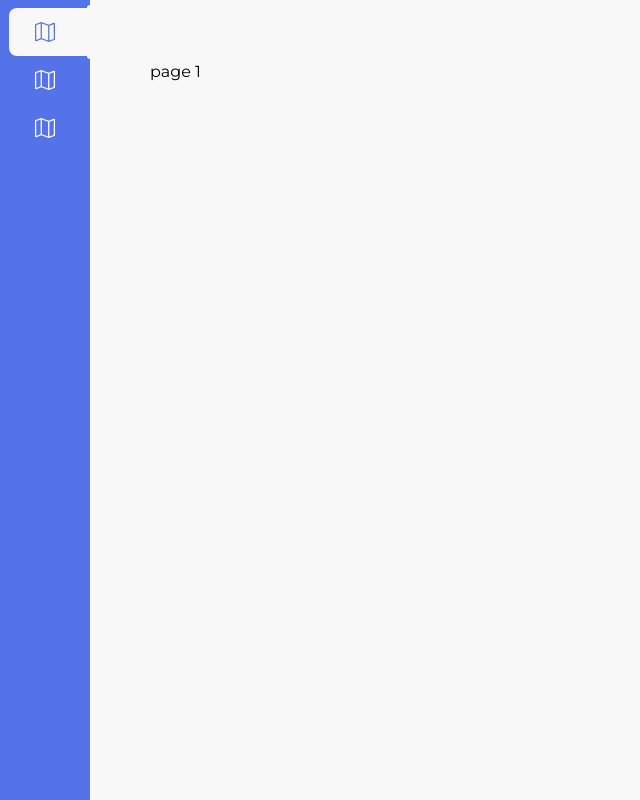
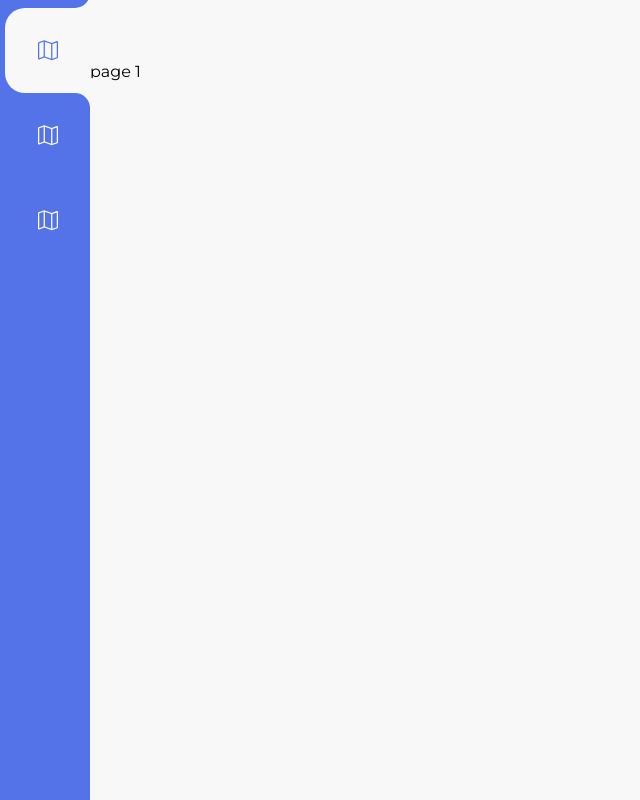
Before and after one commit to PSU-IKNT/frontend-airlines, a Nuxt app: page / in a window 1280 px wide. Shown: the whole page, without its empty margins (0-640 px from the left). Built offline with nearby package versions, Linux system fonts and the light colour scheme.

Commit message:
changed styles

```diff
--- a/assets/css/main.css
+++ b/assets/css/main.css
@@ -16,12 +16,12 @@ body {
   top: 0;
   left: 0;
   width: 90px;
-  height: 100%;
+  min-height: 100%;
 }
 
 .container {
   max-width: 1800px;
-  padding: 60px;
+  padding: 60px 0px;
   margin: 0 auto;
   min-height: inherit;
 }
@@ -57,6 +57,8 @@ body {
 }
 
 .swiper-pagination {
+  position: relative !important;
+  margin-top: 20px;
 }
 
 ::-webkit-scrollbar {
@@ -70,3 +72,7 @@ body {
 ::-webkit-scrollbar-thumb {
   background: #5473e8;
 }
+
+.content__slide {
+  padding: 0px 65px 20px 65px;
+}
--- a/components/layout/Sidebar.vue
+++ b/components/layout/Sidebar.vue
@@ -1,9 +1,10 @@
 <template>
   <aside class="my-blue-bg flex flex-col items-end py-2 flex-auto menu">
+    <div class="menu-wrapper">
       <NuxtLink
         v-for="page in pages"
         @click="selectPage(page)"
-			class="self-end min-w-[90%] rounded-l-lg"
+        class="self-end min-w-[90%] rounded-l-lg menu-link"
         :to="page.path"
         :style="{
           backgroundColor: page.isClicked ? '#F8F8F8' : 'transparent',
@@ -11,7 +12,7 @@
       >
         <LayoutSidebarItem />
       </NuxtLink>
-
+    </div>
     <!-- <NuxtLink class="self-end min-w-[90%] rounded-l-lg" to="/firstpage">
       <LayoutSidebarItem />
     </NuxtLink> -->
@@ -39,15 +40,15 @@ const pages = ref([
   },
 ]);
 
-const selectPage = selectedPage => {
-	pages.value.forEach(page => {
+const selectPage = (selectedPage) => {
+  pages.value.forEach((page) => {
     page.isClicked = page.path === selectedPage.path;
   });
 };
 
 const route = useRoute();
 
-pages.value.forEach(page => {
+pages.value.forEach((page) => {
   if (page.path === route.path) {
     page.isClicked = true;
   } else {
@@ -65,9 +66,6 @@ pages.value.forEach(page => {
   fill: #5473e8;
 }
 
-.router-link-active {
-	position: relative;
-}
 .router-link-active::after {
   content: "";
   position: absolute;
@@ -79,4 +77,82 @@ pages.value.forEach(page => {
   width: 6px;
   border-radius: 10px;
 }
+
+.menu-wrapper {
+  position: relative;
+  display: flex;
+  flex-direction: column;
+  z-index: 10;
+}
+
+.menu-bar {
+  position: absolute;
+  top: 0;
+  width: 100%;
+  height: 100%;
+  background-color: #f8f8f8;
+  z-index: 0;
+}
+
+/* .menu-link:not(:first-child()),
+.menu-link:not(:last-child()) {
+  position: relative;
+  z-index: 100;
+  background-color: #5473e8 !important;
+  border-radius: 0px 30px 30px 0px;
+} */
+
+.menu-link {
+  position: relative;
+  background-color: #5473e8 !important;
+  border-radius: 20px 0px 0px 20px !important;
+}
+
+/* .menu-link:first-child .router-link-active {
+  border-radius: 20px 0px 0px 0px;
+}
+
+.menu-link:nth-child(2) {
+  border-radius: 0px 20px 0px 0px;
+}
+
+.menu-link:last-child {
+  border-radius: 0px 20px 0px 0px;
+}
+
+.router-link-active {
+  position: relative;
+  border-radius: 20px 0px 20px 10px !important; */
+/* } */
+.router-link-active {
+  background-color: #f8f8f8 !important;
+  position: relative;
+  width: 100%;
+  height: 100%;
+}
+.router-link-active::before {
+  content: "";
+  width: 30px;
+  height: 30px;
+  position: absolute;
+  top: -30px;
+  right: 0px;
+  border-radius: 50%;
+  box-shadow: 15px 15px 0 #f8f8f8;
+  background-color: #5473e8;
+  display: block;
+}
+.router-link-active::after {
+  content: "";
+  width: 30px;
+  height: 30px;
+  position: absolute;
+  top: 85px;
+  right: 0px;
+  border-radius: 50%;
+  box-shadow: 15px -15px 0 #f8f8f8;
+  background-color: #5473e8;
+  display: block;
+  z-index: 100;
+}
 </style>
--- a/components/layout/SidebarItem.vue
+++ b/components/layout/SidebarItem.vue
@@ -1,5 +1,7 @@
 <template>
-	<button class="min-h-12 min-w-[90%] flex items-center justify-center">
+  <button
+    class="min-h-12 min-w-[90%] flex items-center justify-center my-button"
+  >
     <!-- <NuxtImg class="min-h-[50%] mr-2" src="/map.svg" /> -->
     <svg
       class="min-h-[50%]"
@@ -17,11 +19,19 @@
   </button>
 </template>
 
-<script setup>
-</script>
+<script setup></script>
 
 <style scoped>
 /* .my-white-bg {
   background: #f8f8f8;
 } */
+.my-button {
+  width: 85px;
+  height: 85px;
+  border-radius: 500px !important;
+}
+
+.router-link-active {
+  border-radius: 50% !important;
+}
 </style>
--- a/components/slider/Arilines-slide.vue
+++ b/components/slider/Arilines-slide.vue
@@ -1,5 +1,5 @@
 <template>
-  <div class="airlines__slide">
+  <div class="content__slide">
     <!-- <div>Подождите, идет загрузка данных</div> -->
     <div class="airlines-info">
       <h1 class="text-4xl mb-5">
@@ -120,9 +120,6 @@ onBeforeUnmount(() => {
 });
 </script>
 <style scoped>
-.airlines__slide {
-  padding: 65px 30px;
-}
 .airlines-info {
 }
 .airlines-info__wrapper {
--- a/pages/secondpage.vue
+++ b/pages/secondpage.vue
@@ -1,10 +1,11 @@
 <template>
+  <div class="content__slide">
     <h1 class="text-4xl mb-5">Таблица</h1>
     <div class="bg-white w-full rounded-3xl py-9 px-12">
       <h2 class="text-2xl mb-6 mt-2">Таблица с данными</h2>
       <div class="bg-dark-grey rounded-3xl">
         <div
-        class="flex justify-between break-words bg-grey items-center px-6 py-7 rounded-3xl"
+          class="flex justify-between break-words bg-grey items-center px-6 py-7 rounded-3xl custom-table__head"
         >
           <div
             class="flex items-center justify-center gap-2 cursor-pointer select-none"
@@ -200,10 +201,13 @@
           </div>
         </div>
 
-      <div ref="animation" class="max-h-[600px] overflow-y-scroll">
+        <div
+          ref="animation"
+          class="max-h-[520px] overflow-y-scroll custom-table"
+        >
           <div
             v-for="company in companies"
-          class="flex justify-between break-words items-center px-6 py-7"
+            class="flex justify-between break-words items-center px-6 py-7 custom-table__row"
           >
             <div class="max-w-28">{{ company.airlineIataCode }}</div>
             <div class="max-w-28">{{ company.flight }}</div>
@@ -213,6 +217,7 @@
             <div class="max-w-28">{{ formatDate(company.factDeparture) }}</div>
             <div class="max-w-28">{{ formatDate(company.planArrival) }}</div>
             <div class="max-w-28">{{ formatDate(company.planDeparture) }}</div>
+          </div>
         </div>
       </div>
     </div>
@@ -292,7 +297,18 @@ const sortOptions = reactive({
 .bg-grey {
   background-color: #f5f5f5;
 }
-.bg-dark-grey {
+/* .bg-dark-grey {
   background-color: #c2c2c2;
+} */
+.custom-table__row:nth-child(even) {
+  background: #fff;
+  color: #5473e8;
+}
+.custom-table__row:nth-child(odd) {
+  background: rgba(84, 115, 232, 0.9);
+  color: #fff;
+}
+.custom-table__head {
+  border-radius: 1.5rem 1.75rem 0px 0px;
 }
 </style>
```
Lines whose indentation alone changed are shown as unchanged.
